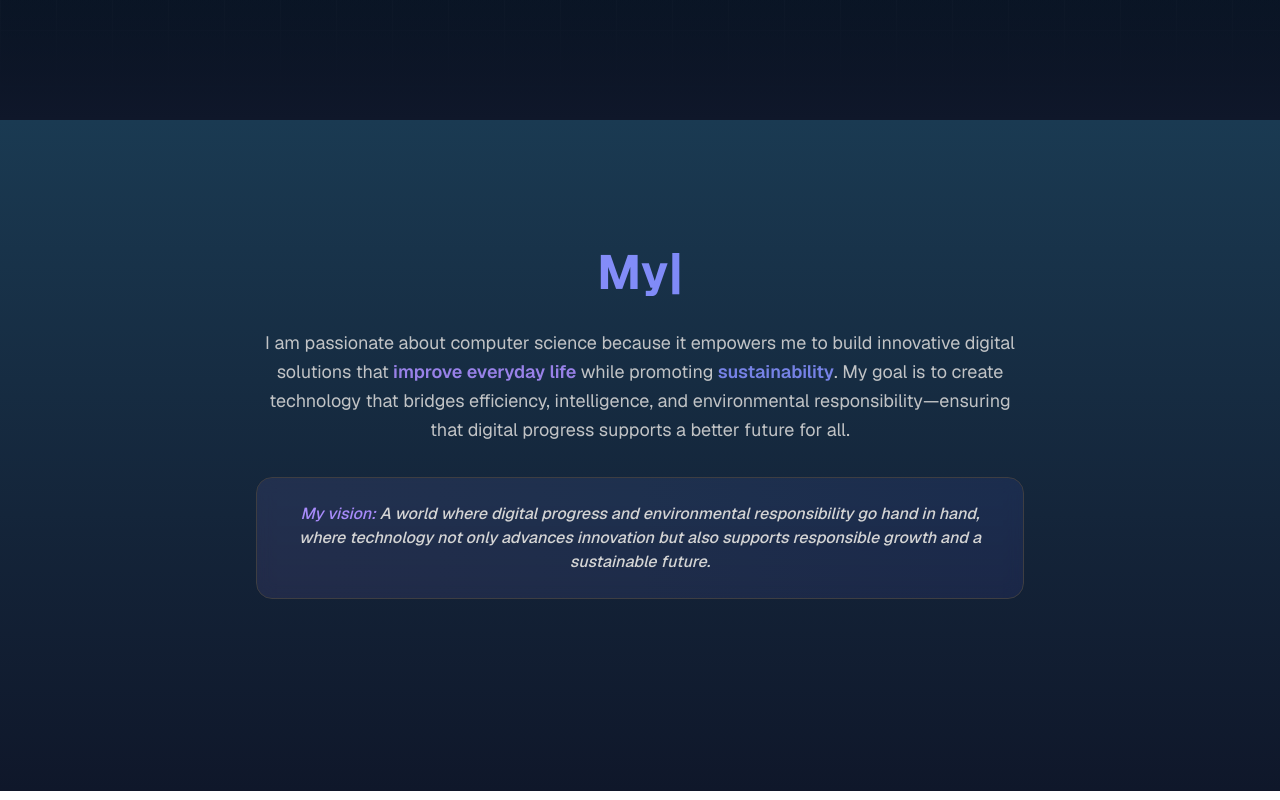
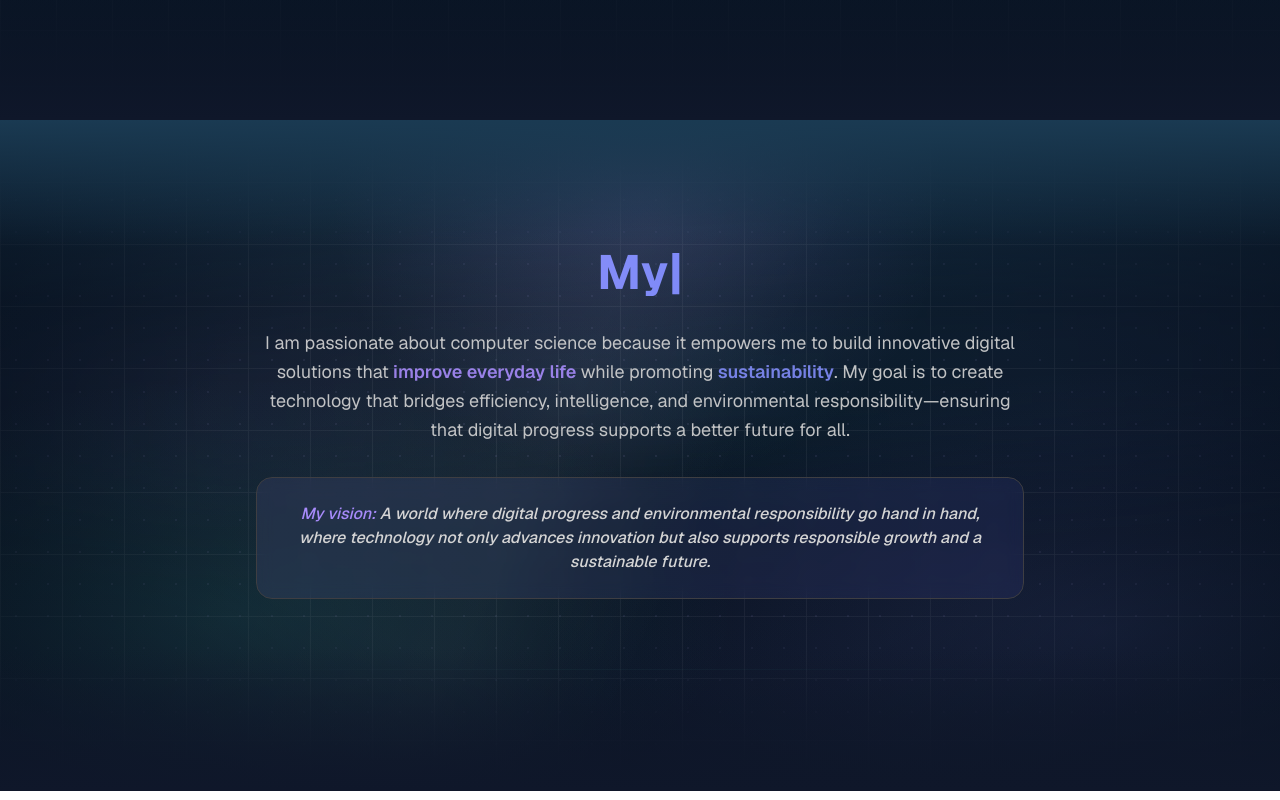
Before and after one commit to shivanikadirgamarajah/eportfolio, a Next.js app in the folder my-portfolio/: page / in a window 1280 px wide. Shown: the part 5620-6420 px from the top of the page. Built offline with nearby package versions, Linux system fonts and the light colour scheme.

Commit message:
background of goalsection improved

```diff
--- a/my-portfolio/app/sections/GoalsSection.tsx
+++ b/my-portfolio/app/sections/GoalsSection.tsx
@@ -8,8 +8,45 @@ const GoalsSection = () => {
 
 
   return (
-    <section className="w-full py-32 px-8 bg-gradient-to-b from-[#1a3a52] to-[#0f172a] relative overflow-hidden">
-      <div className="max-w-6xl mx-auto">
+    <section className="w-full py-32 px-8 bg-[#07111f] relative isolate overflow-hidden">
+      <div className="absolute inset-0 pointer-events-none">
+        <div className="absolute inset-0 bg-[linear-gradient(180deg,#1a3a52_0%,#0b1828_28%,#08111f_62%,#0f172a_100%)]" />
+        <div className="absolute inset-0 bg-[radial-gradient(ellipse_at_50%_12%,rgba(167,139,250,0.18),transparent_34%),radial-gradient(ellipse_at_18%_74%,rgba(45,212,191,0.14),transparent_34%),radial-gradient(ellipse_at_86%_76%,rgba(129,140,248,0.14),transparent_36%)]" />
+        <motion.div
+          className="absolute left-[-20%] top-[28%] h-40 w-[140%] -rotate-3 bg-[linear-gradient(90deg,transparent,rgba(167,139,250,0.14),rgba(45,212,191,0.12),rgba(129,140,248,0.12),transparent)] blur-3xl"
+          animate={{ x: ["-4%", "4%", "-4%"], opacity: [0.28, 0.56, 0.28] }}
+          transition={{ duration: 15, repeat: Infinity, ease: "easeInOut" }}
+        />
+        <motion.div
+          className="absolute left-[8%] bottom-[18%] h-px w-[84%] bg-gradient-to-r from-transparent via-[#5eead4]/35 to-transparent"
+          animate={{ opacity: [0.16, 0.5, 0.16], scaleX: [0.82, 1, 0.82] }}
+          transition={{ duration: 7, repeat: Infinity, ease: "easeInOut" }}
+        />
+        <div
+          className="absolute inset-0 opacity-[0.08]"
+          style={{
+            backgroundImage:
+              "linear-gradient(rgba(255,255,255,0.72) 1px, transparent 1px), linear-gradient(90deg, rgba(255,255,255,0.72) 1px, transparent 1px)",
+            backgroundSize: "62px 62px",
+            maskImage: "linear-gradient(to bottom, transparent, black 18%, black 82%, transparent)",
+          }}
+        />
+        <div
+          className="absolute inset-0 opacity-[0.12]"
+          style={{
+            backgroundImage:
+              "radial-gradient(rgba(196,181,253,0.7) 1px, transparent 1.5px)",
+            backgroundSize: "32px 32px",
+            maskImage: "linear-gradient(to bottom, transparent, black 24%, black 72%, transparent)",
+          }}
+        />
+        <div className="absolute inset-0 bg-[linear-gradient(115deg,transparent_0%,rgba(255,255,255,0.05)_44%,transparent_56%)]" />
+        <div className="absolute inset-0 bg-[radial-gradient(ellipse_at_center,transparent_0%,rgba(7,17,31,0.18)_48%,rgba(7,17,31,0.82)_100%)]" />
+        <div className="absolute inset-x-0 top-0 h-32 bg-gradient-to-b from-[#1a3a52] to-transparent" />
+        <div className="absolute inset-x-0 bottom-0 h-36 bg-gradient-to-t from-[#0f172a] to-transparent" />
+      </div>
+
+      <div className="max-w-6xl mx-auto relative z-10">
         {/* Section Heading */}
         <motion.div
           initial={{ opacity: 0, y: -20 }}
```
